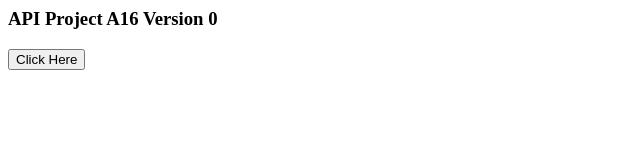
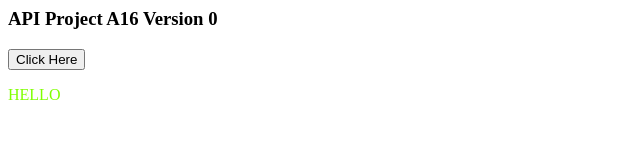
Before and after one commit to dunworry91/INF1339Ass2, a plain HTML site: page docs/V0.HTML in a window 1280 px wide. Both pictures are taken after a click on the button "Click Here". Shown: the full height of the page, 0-640 px from the left. Drawn offline with Linux system fonts and the light colour scheme.

Commit message:
Update V0.HTML

```diff
--- a/docs/V0.HTML
+++ b/docs/V0.HTML
@@ -1,22 +1,22 @@
 <html>
 <head>
-    <title>Justin IN1339 Project 2</title>
+    <title>Justin INF1339 Project 2</title>
     <style>
-		.output{color:chartreuse;}
+        .output {color: chartreuse;}
     </style>
     <script>
         function hello() {
-			document.getElementById("test_output").innerHTML
+            document.getElementById("test_output").innerHTML = "HELLO"
+        }
     </script>
-
 <head>
 <body>
     <h3>API Project A16 Version 0</h3>
-		<!--create a buttom that will start a function called "hello()"-->
+        <!--create a button that will start a function called "hello()"-->
         <button type="button" onclick="hello()">Click Here</button>
 
         <!--a <P> (paragraph) element we will use for output-->
-		<!-- it's name is "sentinel" and it is styled by the class "output"-->
+        <!--it's name is "sentinel" and it is styled by the class "output"-->
         <p id="test_output" class="output"></p>
 </body>
 </html>
```
Lines whose indentation alone changed are shown as unchanged.
